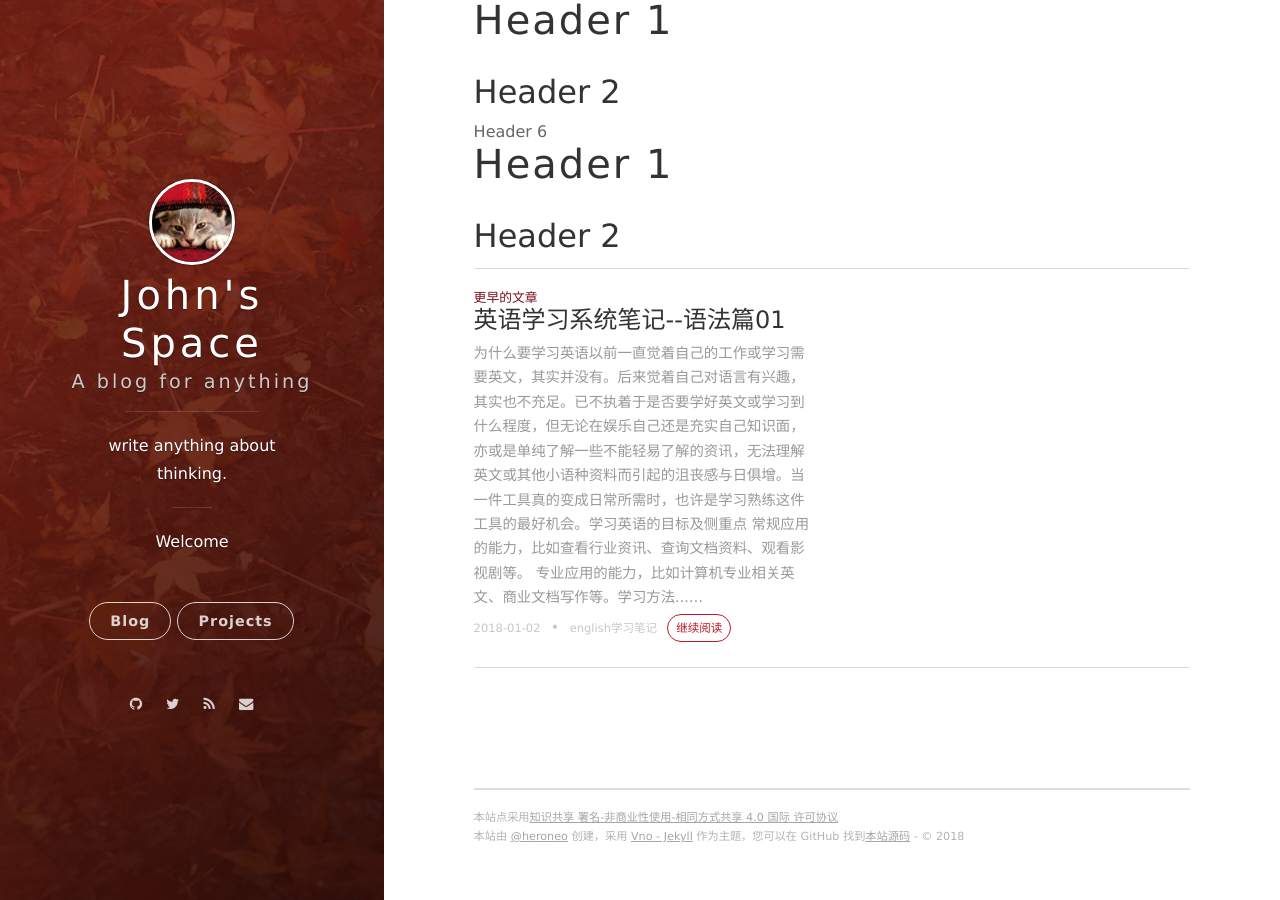
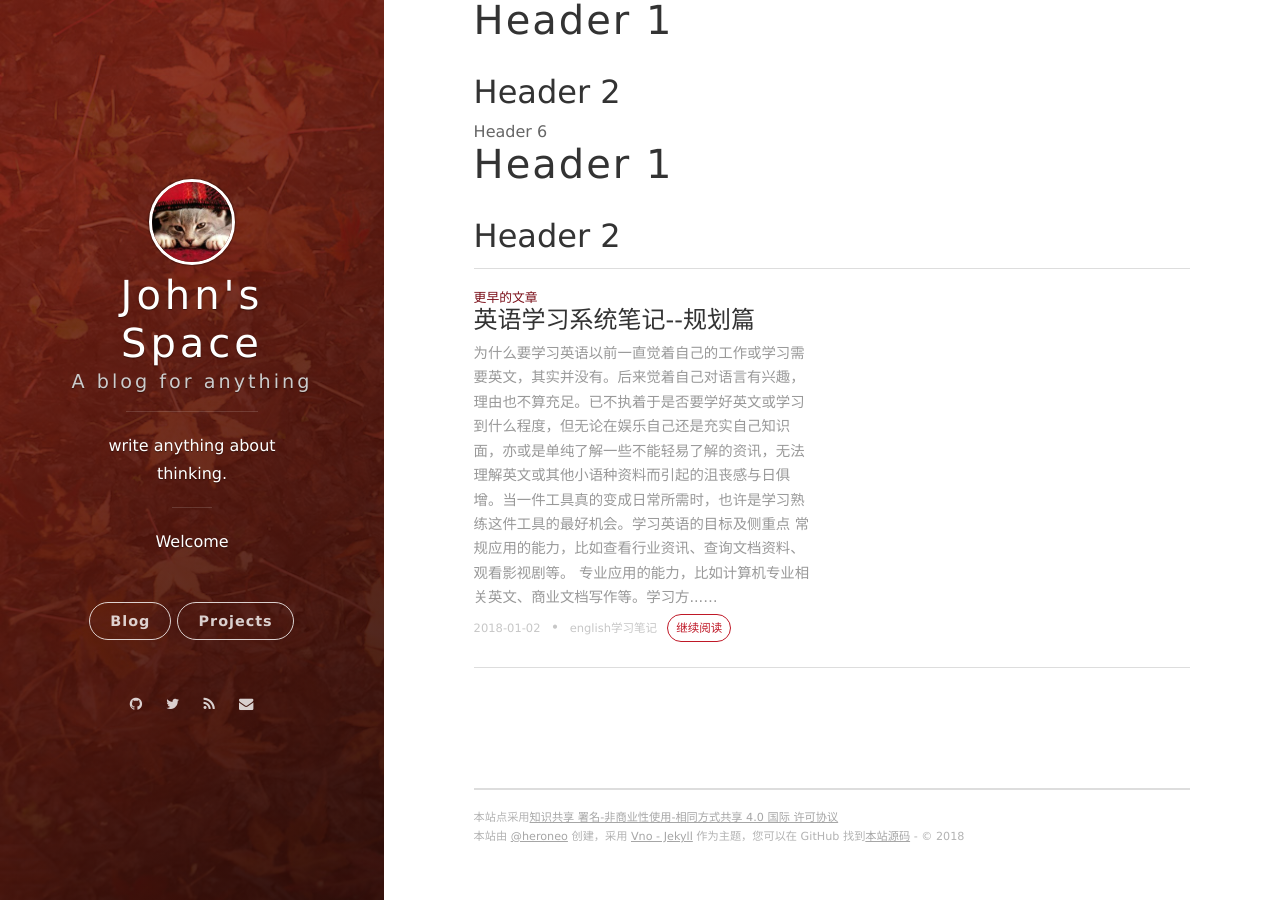
Before and after one commit to heroneo/heroneo.github.io, a Jekyll site: the page built from _posts/2018-01-03-test-post.markdown, in a window 1280 px wide and 900 px high, scrolled down 1085 px. Built offline with Jekyll 4.4.1, drawn with Linux system fonts in a browser that asks for light colours; nearby versions of some CDN libraries; our own code applies the rules of GitHub Pages for plain Markdown files.

Commit message:
englishpost01

```diff
--- a/_posts/2018-01-02-englishlearning01-post.markdown
+++ b/_posts/2018-01-02-englishlearning01-post.markdown
@@ -1,24 +1,24 @@
 ---
 layout: post
-title: 英语学习系统笔记--语法篇01
+title: 英语学习系统笔记--规划篇
 date: 2018-01-02 16:58:20.000000000  +09:00
 category:  english
 tags: english 学习笔记
 ---
 
-### 为什么要学习英语 ###
-以前一直觉着自己的工作或学习需要英文，其实并没有。后来觉着自己对语言有兴趣，其实也不充足。已不执着于是否要学好英文或学习到什么程度，但无论在娱乐自己还是充实自己知识面，亦或是单纯了解一些不能轻易了解的资讯，无法理解英文或其他小语种资料而引起的沮丧感与日俱增。当一件工具真的变成日常所需时，也许是学习熟练这件工具的最好机会。
+#### 为什么要学习英语
+以前一直觉着自己的工作或学习需要英文，其实并没有。后来觉着自己对语言有兴趣，理由也不算充足。已不执着于是否要学好英文或学习到什么程度，但无论在娱乐自己还是充实自己知识面，亦或是单纯了解一些不能轻易了解的资讯，无法理解英文或其他小语种资料而引起的沮丧感与日俱增。当一件工具真的变成日常所需时，也许是学习熟练这件工具的最好机会。
 
 
-### 学习英语的目标及侧重点 ###
+#### 学习英语的目标及侧重点
 * 常规应用的能力，比如查看行业资讯、查询文档资料、观看影视剧等。
 * 专业应用的能力，比如计算机专业相关英文、商业文档写作等。
 
-### 学习方法 ###
+#### 学习方法
 * 广读法：通过大量广读输入，积累词汇量和语感。
-* 理论学习：英文语法、与应用相关的部分语言学内容、单词的拼写/读规则等学习。
-* 输出：尝试以英文为主的输出（文字、语音）。
+* 理论学习：英文语法、与应用相关的部分语言学内容、单词的拼写/拼读规则等学习。
+* 输出：尝试以英文为主的博文/论文写作。
 
-### 执行计划 ###
+#### 执行计划
 * 每天一小时的广读，内容以准备的与当前能力相配匹的英文资讯网站为主。
 * 每天一小时的理论学习，包括旋元佑文法、语言学、词根等等。
```
